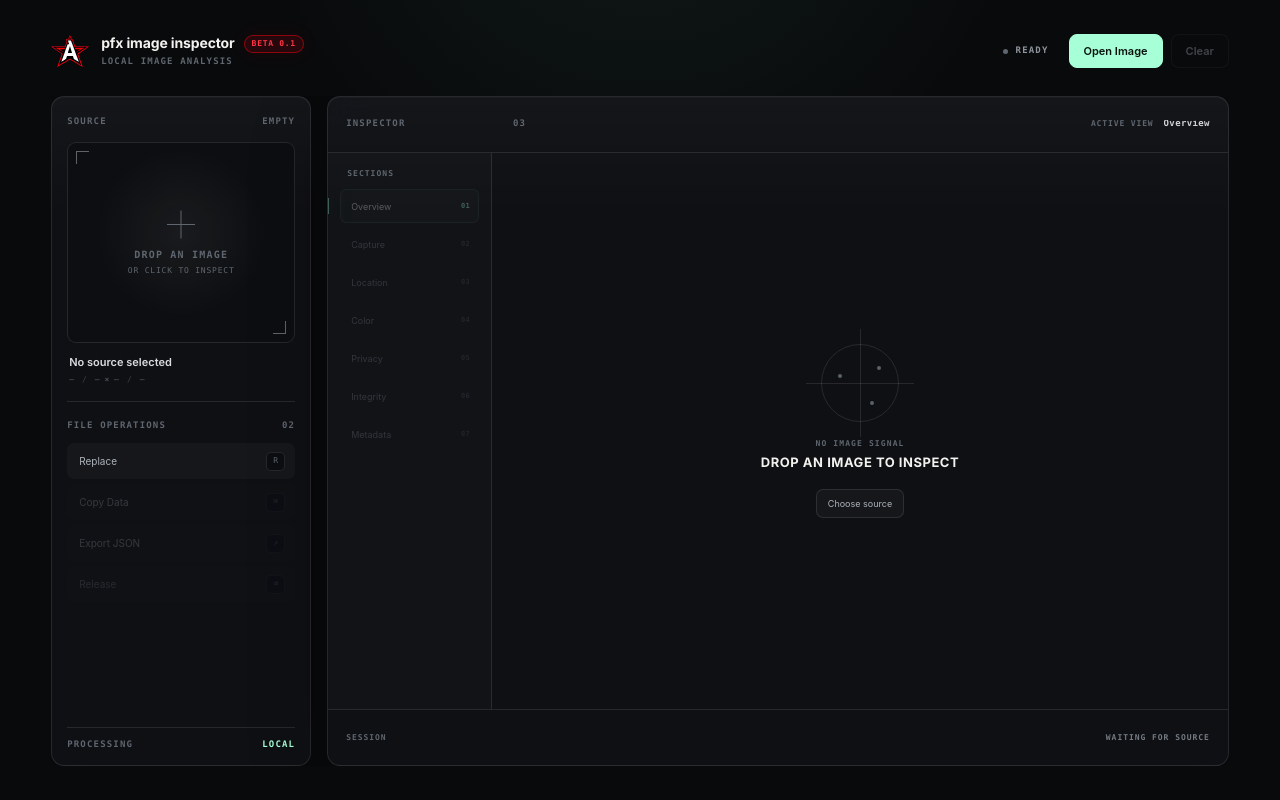
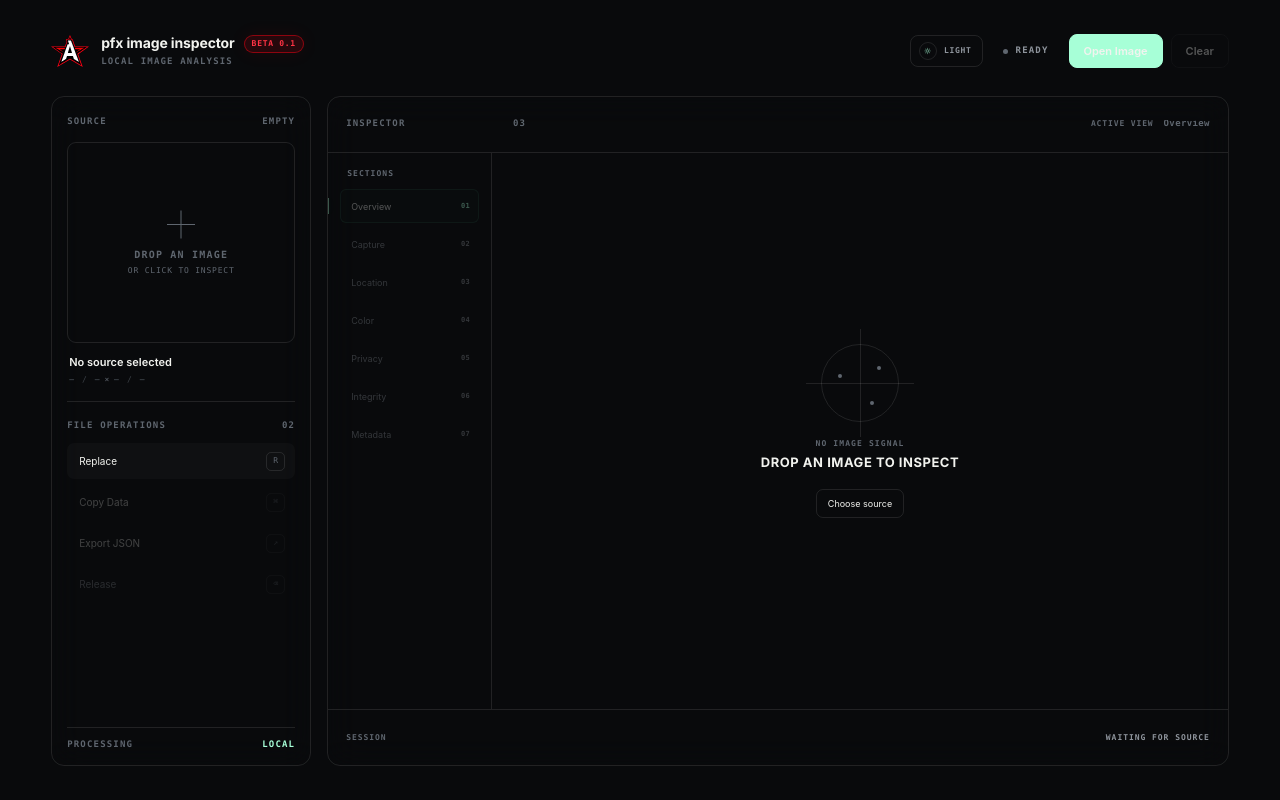
Before and after one commit to pfxamd/pfx-image-inspector, a React (Vite) app in the folder apps/web/: page / in a window 1280 px wide. Built offline with nearby package versions, Linux system fonts and the light colour scheme.

Commit message:
feat(web): add true light and dark themes

```diff
--- a/apps/web/src/app/App.tsx
+++ b/apps/web/src/app/App.tsx
@@ -12,6 +12,12 @@ import { InspectorPanel } from "../features/inspection/components/InspectorPanel
 import { SourcePanel } from "../features/inspection/components/SourcePanel.js";
 import type { InspectorTab } from "../features/inspection/components/InspectorPanel.js";
 import pfxLogo from "../assets/pfx-logo.svg";
+import {
+  applyTheme,
+  getInitialTheme,
+  persistTheme,
+  type Theme,
+} from "./theme.js";
 import "./app.css";
 
 const ACCEPTED_TYPES =
@@ -25,7 +31,13 @@ export function App() {
   const [activeTab, setActiveTab] = useState<InspectorTab>("overview");
   const [copied, setCopied] = useState(false);
   const [streamCycle, setStreamCycle] = useState(0);
+  const [theme, setTheme] = useState<Theme>(() => getInitialTheme());
   const previousStatus = useRef(state.status);
+
+  useEffect(() => {
+    applyTheme(theme);
+    persistTheme(theme);
+  }, [theme]);
 
   useEffect(() => {
     if (state.file === null) {
@@ -151,6 +163,25 @@ export function App() {
         </div>
 
         <div className="header-actions">
+          <button
+            className="theme-toggle"
+            type="button"
+            data-theme-toggle
+            aria-label={
+              theme === "dark"
+                ? "Switch to light mode"
+                : "Switch to dark mode"
+            }
+            onClick={() =>
+              setTheme((current) => (current === "dark" ? "light" : "dark"))
+            }
+          >
+            <span className="theme-toggle__icon" aria-hidden="true">
+              {theme === "dark" ? "☼" : "◐"}
+            </span>
+            <span>{theme === "dark" ? "LIGHT" : "DARK"}</span>
+          </button>
+
           <div
             className={`runtime-state runtime-state--${state.status}`}
             aria-live="polite"
--- a/apps/web/src/app/app.css
+++ b/apps/web/src/app/app.css
@@ -1,23 +1,88 @@
 :root {
   font-family:
     Inter, "SF Pro Display", "Segoe UI", system-ui, -apple-system, sans-serif;
-  color: #f2f3ef;
-  background: #090a0c;
   font-synthesis: none;
   text-rendering: geometricPrecision;
+  --source-width: 260px;
+
   --bg: #090a0c;
-  --surface: #101216;
+  --bg-glow: var(--bg-glow);
+  --surface: var(--surface);
+  --surface-panel: var(--surface-panel);
   --surface-raised: #15181d;
+  --surface-preview: var(--surface-preview);
+  --surface-kbd: var(--surface-preview);
+  --surface-overlay: var(--surface-overlay);
+  --fill-soft: var(--fill-soft);
+  --fill-soft-hover: var(--fill-soft-hover);
+  --fill-faint: var(--fill-faint);
+  --grid-line-a: var(--fill-soft);
+  --grid-line-b: var(--grid-line-b);
+  --row-line: var(--row-line);
   --line: rgba(255, 255, 255, 0.1);
   --line-strong: rgba(255, 255, 255, 0.18);
+  --corner-line: var(--corner-line);
   --text: #f2f3ef;
+  --text-strong: var(--text-strong);
+  --text-medium: var(--text-medium);
+  --text-soft: var(--text-soft);
   --muted: #8e949c;
   --muted-2: #5f666f;
+  --muted-3: var(--muted-3);
   --accent: #a7ffd7;
   --accent-strong: #68f7b8;
+  --accent-ink: var(--accent-ink);
+  --accent-hover: var(--accent-hover);
+  --accent-rgb: 104, 247, 184;
   --warning: #ffd180;
+  --warning-rgb: 255, 209, 128;
   --danger: #ff8d8d;
-  --source-width: 260px;
+  --danger-rgb: 255, 141, 141;
+  --shadow: var(--shadow);
+  --scrollbar: var(--scrollbar);
+}
+
+:root[data-theme="light"] {
+  --bg: #eef1f3;
+  --bg-glow: rgba(8, 122, 86, 0.08);
+  --surface: #ffffff;
+  --surface-panel: rgba(255, 255, 255, 0.92);
+  --surface-raised: #f7f8f9;
+  --surface-preview: #f5f7f8;
+  --surface-kbd: #f4f6f7;
+  --surface-overlay: rgba(248, 252, 250, 0.92);
+  --fill-soft: rgba(16, 20, 24, 0.035);
+  --fill-soft-hover: rgba(16, 20, 24, 0.065);
+  --fill-faint: rgba(16, 20, 24, 0.022);
+  --grid-line-a: rgba(16, 20, 24, 0.032);
+  --grid-line-b: rgba(16, 20, 24, 0.022);
+  --row-line: rgba(16, 20, 24, 0.065);
+  --line: rgba(18, 22, 26, 0.12);
+  --line-strong: rgba(18, 22, 26, 0.2);
+  --corner-line: rgba(18, 22, 26, 0.34);
+  --text: #171a1d;
+  --text-strong: #111417;
+  --text-medium: #33393f;
+  --text-soft: #4d555d;
+  --muted: #6d757d;
+  --muted-2: #8a9299;
+  --muted-3: #a4abb1;
+  --accent: #087a56;
+  --accent-strong: #096b4d;
+  --accent-ink: #ffffff;
+  --accent-hover: #066747;
+  --accent-rgb: 8, 122, 86;
+  --warning: #8a5a00;
+  --warning-rgb: 138, 90, 0;
+  --danger: #b52a34;
+  --danger-rgb: 181, 42, 52;
+  --shadow: rgba(21, 30, 36, 0.1);
+  --scrollbar: #b5bcc2;
+}
+
+:root {
+  color: var(--text);
+  background: var(--bg);
 }
 
 * {
@@ -35,8 +100,9 @@ body,
 
 body {
   min-width: 860px;
+  color: var(--text);
   background:
-    radial-gradient(circle at 50% -20%, rgba(104, 247, 184, 0.07), transparent 34%),
+    radial-gradient(circle at 50% -20%, var(--bg-glow), transparent 34%),
     var(--bg);
 }
 
@@ -81,8 +147,8 @@ button:disabled {
   pointer-events: none;
   opacity: 0.24;
   background-image:
-    linear-gradient(rgba(255, 255, 255, 0.025) 1px, transparent 1px),
-    linear-gradient(90deg, rgba(255, 255, 255, 0.018) 1px, transparent 1px);
+    linear-gradient(var(--grid-line-a) 1px, transparent 1px),
+    linear-gradient(90deg, var(--grid-line-b) 1px, transparent 1px);
   background-size: 42px 42px;
   mask-image: radial-gradient(circle at 50% 50%, black, transparent 82%);
 }
@@ -175,6 +241,45 @@ button:disabled {
   gap: 8px;
 }
 
+.theme-toggle {
+  height: 32px;
+  padding: 0 10px 0 8px;
+  display: inline-flex;
+  align-items: center;
+  gap: 7px;
+  border: 1px solid var(--line);
+  border-radius: 8px;
+  background: var(--fill-soft);
+  color: var(--muted);
+  font: 650 8px/1 ui-monospace, "SFMono-Regular", Consolas, monospace;
+  letter-spacing: 0.09em;
+  cursor: pointer;
+  transition:
+    color 160ms ease,
+    border-color 160ms ease,
+    background 160ms ease,
+    transform 160ms ease;
+}
+
+.theme-toggle:hover {
+  color: var(--text);
+  border-color: var(--line-strong);
+  background: var(--fill-soft-hover);
+  transform: translateY(-1px);
+}
+
+.theme-toggle__icon {
+  width: 18px;
+  height: 18px;
+  display: grid;
+  place-items: center;
+  border: 1px solid var(--line);
+  border-radius: 50%;
+  color: var(--accent);
+  font-size: 11px;
+  line-height: 1;
+}
+
 .runtime-state {
   height: 32px;
   padding: 0 12px;
@@ -193,13 +298,13 @@ button:disabled {
 
 .runtime-state--inspecting .runtime-dot {
   background: var(--warning);
-  box-shadow: 0 0 14px rgba(255, 209, 128, 0.8);
+  box-shadow: 0 0 14px rgba(var(--warning-rgb), 0.5);
   animation: runtime-pulse 0.8s ease-in-out infinite alternate;
 }
 
 .runtime-state--ready .runtime-dot {
   background: var(--accent-strong);
-  box-shadow: 0 0 12px rgba(104, 247, 184, 0.45);
+  box-shadow: 0 0 12px rgba(var(--accent-rgb), 0.4);
 }
 
 .runtime-state--error .runtime-dot {
@@ -211,8 +316,8 @@ button:disabled {
   padding: 0 14px;
   border: 1px solid var(--line);
   border-radius: 8px;
-  background: rgba(255, 255, 255, 0.025);
-  color: #b8bdc4;
+  background: var(--fill-soft);
+  color: var(--text-soft);
   font-size: 11px;
   font-weight: 600;
   cursor: pointer;
@@ -226,20 +331,20 @@ button:disabled {
 .tool-button:hover:not(:disabled) {
   color: var(--text);
   border-color: var(--line-strong);
-  background: rgba(255, 255, 255, 0.055);
+  background: var(--fill-soft-hover);
   transform: translateY(-1px);
 }
 
 .tool-button--primary {
-  color: #07110d;
+  color: var(--accent-ink);
   background: var(--accent);
   border-color: var(--accent);
 }
 
 .tool-button--primary:hover:not(:disabled) {
-  color: #020604;
-  background: #c6ffe6;
-  border-color: #c6ffe6;
+  color: var(--accent-ink);
+  background: var(--accent-hover);
+  border-color: var(--accent-hover);
 }
 
 .tool-button:disabled {
@@ -270,11 +375,11 @@ button:disabled {
   border: 1px solid var(--line);
   border-radius: 13px;
   background:
-    linear-gradient(180deg, rgba(255, 255, 255, 0.025), transparent 18%),
-    rgba(16, 18, 22, 0.88);
+    linear-gradient(180deg, var(--fill-soft), transparent 18%),
+    var(--surface-panel);
   box-shadow:
-    0 20px 80px rgba(0, 0, 0, 0.22),
-    inset 0 1px 0 rgba(255, 255, 255, 0.025);
+    0 20px 80px var(--shadow),
+    inset 0 1px 0 var(--fill-soft);
   backdrop-filter: blur(16px);
 }
 
@@ -301,8 +406,8 @@ button:disabled {
   border: 1px solid var(--line);
   border-radius: 9px;
   background:
-    radial-gradient(circle at 50% 45%, rgba(255, 255, 255, 0.055), transparent 54%),
-    #0c0e11;
+    radial-gradient(circle at 50% 45%, var(--fill-soft-hover), transparent 54%),
+    var(--surface-preview);
   cursor: pointer;
   padding: 0;
 }
@@ -320,15 +425,15 @@ button:disabled {
 .source-preview::before {
   top: 8px;
   left: 8px;
-  border-top: 1px solid rgba(255, 255, 255, 0.35);
-  border-left: 1px solid rgba(255, 255, 255, 0.35);
+  border-top: 1px solid var(--corner-line);
+  border-left: 1px solid var(--corner-line);
 }
 
 .source-preview::after {
   right: 8px;
   bottom: 8px;
-  border-right: 1px solid rgba(255, 255, 255, 0.35);
-  border-bottom: 1px solid rgba(255, 255, 255, 0.35);
+  border-right: 1px solid var(--corner-line);
+  border-bottom: 1px solid var(--corner-line);
 }
 
 .source-preview img {
@@ -397,8 +502,8 @@ button:disabled {
   top: 12%;
   background: linear-gradient(90deg, transparent, var(--accent), transparent);
   box-shadow:
-    0 0 12px rgba(104, 247, 184, 0.9),
-    0 12px 34px rgba(104, 247, 184, 0.22);
+    0 0 12px rgba(var(--accent-rgb), 0.85),
+    0 12px 34px rgba(var(--accent-rgb), 0.22);
   animation: scan 1.15s cubic-bezier(0.45, 0, 0.55, 1) infinite alternate;
 }
 
@@ -406,8 +511,8 @@ button:disabled {
   position: absolute;
   inset: 0;
   background-image:
-    linear-gradient(rgba(167, 255, 215, 0.08) 1px, transparent 1px),
-    linear-gradient(90deg, rgba(167, 255, 215, 0.06) 1px, transparent 1px);
+    linear-gradient(rgba(var(--accent-rgb), 0.08) 1px, transparent 1px),
+    linear-gradient(90deg, rgba(var(--accent-rgb), 0.06) 1px, transparent 1px);
   background-size: 16px 16px;
   mask-image: linear-gradient(transparent, black 30%, black 70%, transparent);
   opacity: 0.38;
@@ -419,8 +524,8 @@ button:disabled {
   left: 12px;
   bottom: 12px;
   padding: 5px 7px;
-  background: rgba(5, 10, 8, 0.78);
-  border: 1px solid rgba(167, 255, 215, 0.28);
+  background: var(--surface-overlay);
+  border: 1px solid rgba(var(--accent-rgb), 0.28);
   color: var(--accent);
   font: 600 7px/1 ui-monospace, "SFMono-Regular", Consolas, monospace;
   letter-spacing: 0.11em;
@@ -434,7 +539,7 @@ button:disabled {
 
 .source-readout__name {
   overflow: hidden;
-  color: #dadddf;
+  color: var(--text-medium);
   font-size: 11px;
   font-weight: 620;
   white-space: nowrap;
@@ -475,7 +580,7 @@ button:disabled {
   border: 1px solid transparent;
   border-radius: 7px;
   background: rgba(255, 255, 255, 0.028);
-  color: #aeb4bb;
+  color: var(--text-soft);
   font-size: 10px;
   cursor: pointer;
   transition:
@@ -488,7 +593,7 @@ button:disabled {
 .operation-button:hover:not(:disabled) {
   color: var(--text);
   border-color: var(--line);
-  background: rgba(255, 255, 255, 0.055);
+  background: var(--fill-soft-hover);
   transform: translateX(2px);
 }
 
@@ -503,13 +608,13 @@ button:disabled {
   place-items: center;
   border: 1px solid var(--line);
   border-radius: 5px;
-  background: #0c0e11;
+  background: var(--surface-kbd);
   color: var(--muted-2);
   font: 500 8px/1 ui-monospace, "SFMono-Regular", Consolas, monospace;
 }
 
 .operation-button--quiet {
-  color: #737980;
+  color: var(--muted);
 }
 
 .source-foot {
@@ -560,7 +665,7 @@ button:disabled {
   overflow: hidden;
   padding: 14px 12px;
   border-right: 1px solid var(--line);
-  background: rgba(255, 255, 255, 0.012);
+  background: var(--fill-faint);
 }
 
 .inspector-shell__center {
@@ -598,7 +703,7 @@ button:disabled {
 
 .inspector-topbar__active strong {
   overflow: hidden;
-  color: #cfd3d6;
+  color: var(--text-medium);
   font-size: 9px;
   font-weight: 600;
   letter-spacing: 0.04em;
@@ -637,7 +742,7 @@ button:disabled {
   border: 1px solid transparent;
   border-radius: 6px;
   background: transparent;
-  color: #777e86;
+  color: var(--muted);
   font-size: 9px;
   text-align: left;
   cursor: pointer;
@@ -649,22 +754,22 @@ button:disabled {
 }
 
 .inspector-sections button small {
-  color: #444a51;
+  color: var(--muted-3);
   font: 600 7px/1 ui-monospace, "SFMono-Regular", Consolas, monospace;
   letter-spacing: 0.06em;
 }
 
 .inspector-sections button:hover:not(:disabled) {
-  color: #d4d7da;
+  color: var(--text-medium);
   border-color: var(--line);
-  background: rgba(255, 255, 255, 0.025);
+  background: var(--fill-soft);
   transform: translateX(2px);
 }
 
 .inspector-sections button.is-active {
   color: var(--text);
-  border-color: rgba(167, 255, 215, 0.16);
-  background: rgba(167, 255, 215, 0.045);
+  border-color: rgba(var(--accent-rgb), 0.16);
+  background: rgba(var(--accent-rgb), 0.045);
 }
 
 .inspector-sections button.is-active::before {
@@ -674,7 +779,7 @@ button:disabled {
   width: 1px;
   height: 16px;
   background: var(--accent);
-  box-shadow: 0 0 10px rgba(104, 247, 184, 0.45);
+  box-shadow: 0 0 10px rgba(var(--accent-rgb), 0.4);
 }
 
 .inspector-sections button.is-active small {
@@ -706,7 +811,7 @@ button:disabled {
 }
 
 .inspector-bottom-state strong {
-  color: #747b82;
+  color: var(--muted);
   font-weight: 600;
 }
 
@@ -758,7 +863,7 @@ button:disabled {
   width: 4px;
   height: 4px;
   border-radius: 50%;
-  background: #5a6169;
+  background: var(--muted-2);
 }
 
 .inspector-empty__signal span:nth-child(1) {
@@ -801,14 +906,14 @@ button:disabled {
   padding: 8px 11px;
   border: 1px solid var(--line);
   border-radius: 7px;
-  background: rgba(255, 255, 255, 0.03);
-  color: #aeb4ba;
+  background: var(--fill-soft);
+  color: var(--text-soft);
   font-size: 9px;
   cursor: pointer;
 }
 
 .inspector-empty--error strong {
-  color: #ffd0d0;
+  color: var(--danger);
 }
 
 .reading-stage {
@@ -822,7 +927,7 @@ button:disabled {
   position: relative;
   width: 124px;
   height: 124px;
-  border: 1px solid rgba(167, 255, 215, 0.16);
+  border: 1px solid rgba(var(--accent-rgb), 0.16);
   border-radius: 50%;
   animation: slow-spin 7s linear infinite;
 }
@@ -832,7 +937,7 @@ button:disabled {
   content: "";
   position: absolute;
   inset: 16px;
-  border: 1px solid rgba(167, 255, 215, 0.09);
+  border: 1px solid rgba(var(--accent-rgb), 0.09);
   border-radius: 50%;
 }
 
@@ -840,7 +945,7 @@ button:disabled {
   inset: 46%;
   background: var(--accent);
   border: 0;
-  box-shadow: 0 0 22px rgba(104, 247, 184, 0.55);
+  box-shadow: 0 0 22px rgba(var(--accent-rgb), 0.5);
 }
 
 .reading-axis span {
@@ -895,7 +1000,7 @@ button:disabled {
   display: grid;
   gap: 8px;
   justify-items: end;
-  color: #444a51;
+  color: var(--muted-3);
   font: 500 9px/1 ui-monospace, "SFMono-Regular", Consolas, monospace;
   letter-spacing: 0.12em;
 }
@@ -915,7 +1020,7 @@ button:disabled {
   overflow: auto;
   padding: clamp(22px, 3vh, 34px) clamp(24px, 2.8vw, 42px);
   scrollbar-width: thin;
-  scrollbar-color: #343a41 transparent;
+  scrollbar-color: var(--scrollbar) transparent;
   animation: reveal-view 220ms ease-out both;
 }
 
@@ -933,7 +1038,7 @@ button:disabled {
   max-width: 720px;
   margin-top: 9px;
   overflow: hidden;
-  color: #eceeeb;
+  color: var(--text-strong);
   font-size: clamp(18px, 1.9vw, 28px);
   font-weight: 560;
   letter-spacing: -0.035em;
@@ -983,19 +1088,19 @@ button:disabled {
   display: grid;
   grid-template-columns: minmax(90px, 0.7fr) minmax(0, 1.3fr);
   align-items: center;
-  border-top: 1px solid rgba(255, 255, 255, 0.045);
+  border-top: 1px solid var(--row-line);
   gap: 14px;
 }
 
 .data-row span {
-  color: #747b83;
+  color: var(--muted);
   font-size: 9px;
 }
 
 .data-row strong {
   min-width: 0;
   overflow: hidden;
-  color: #cdd1d5;
+  color: var(--text-medium);
   font: 500 9px/1.2 ui-monospace, "SFMono-Regular", Consolas, monospace;
   white-space: nowrap;
   text-align: right;
@@ -1032,7 +1137,7 @@ button:disabled {
 
 .signal strong {
   display: block;
-  color: #6c737b;
+  color: var(--muted);
   font-size: 10px;
 }
 
@@ -1069,7 +1174,7 @@ button:disabled {
 .coordinate-field strong {
   display: block;
   margin-top: 12px;
-  color: #e2e5e1;
+  color: var(--text-strong);
   font: 500 clamp(16px, 1.8vw, 24px)/1 ui-monospace, "SFMono-Regular", Consolas, monospace;
   letter-spacing: -0.04em;
 }
@@ -1100,19 +1205,19 @@ button:disabled {
 }
 
 .severity--high {
-  border-color: rgba(255, 141, 141, 0.22);
+  border-color: rgba(var(--danger-rgb), 0.22);
   color: var(--danger);
 }
 
 .severity--medium,
 .severity--warning {
-  border-color: rgba(255, 209, 128, 0.22);
+  border-color: rgba(var(--warning-rgb), 0.22);
   color: var(--warning);
 }
 
 .severity--low,
 .severity--info {
-  border-color: rgba(167, 255, 215, 0.18);
+  border-color: rgba(var(--accent-rgb), 0.18);
   color: var(--accent);
 }
 
@@ -1146,7 +1251,7 @@ button:disabled {
   z-index: 2;
   top: -34px;
   padding-top: 34px;
-  background: linear-gradient(#101216 84%, transparent);
+  background: linear-gradient(var(--surface) 84%, transparent);
 }
 
 .metadata-switcher {
@@ -1172,8 +1277,8 @@ button:disabled {
 }
 
 .metadata-switcher button.is-active {
-  border-color: rgba(167, 255, 215, 0.28);
-  background: rgba(167, 255, 215, 0.05);
+  border-color: rgba(var(--accent-rgb), 0.28);
+  background: rgba(var(--accent-rgb), 0.05);
   color: var(--accent);
 }
 
@@ -1203,19 +1308,19 @@ button:disabled {
   min-height: 38px;
   padding: 8px 10px;
   align-items: start;
-  border-bottom: 1px solid rgba(255, 255, 255, 0.045);
+  border-bottom: 1px solid var(--row-line);
 }
 
 .metadata-row code {
   overflow-wrap: anywhere;
-  color: #8d949c;
+  color: var(--muted);
   font-size: 9px;
 }
 
 .metadata-row span {
   min-width: 0;
   overflow-wrap: anywhere;
-  color: #c5c9cd;
+  color: var(--text-medium);
   font: 500 9px/1.45 ui-monospace, "SFMono-Regular", Consolas, monospace;
 }
 
@@ -1251,14 +1356,14 @@ button:disabled {
   left: 120px;
   top: calc(116px + (var(--stream-row, 0) * 34px));
   padding: 4px 6px;
-  border: 1px solid rgba(167, 255, 215, 0.18);
+  border: 1px solid rgba(var(--accent-rgb), 0.18);
   border-radius: 4px;
-  background: rgba(6, 12, 9, 0.82);
+  background: var(--surface-overlay);
   color: var(--accent);
   font: 600 7px/1 ui-monospace, "SFMono-Regular", Consolas, monospace;
   letter-spacing: 0.08em;
   opacity: 0;
-  box-shadow: 0 0 18px rgba(104, 247, 184, 0.08);
+  box-shadow: 0 0 18px rgba(var(--accent-rgb), 0.08);
   animation: data-flight 1.15s cubic-bezier(0.18, 0.78, 0.24, 1) forwards;
 }
 
@@ -1285,8 +1390,8 @@ button:disabled {
 }
 
 @keyframes code-flicker {
-  from { color: #3c4248; transform: translateX(0); }
-  to { color: #7a8b83; transform: translateX(-3px); }
+  from { color: var(--muted-3); transform: translateX(0); }
+  to { color: var(--muted); transform: translateX(-3px); }
 }
 
 @keyframes reveal-view {
@@ -1400,3 +1505,43 @@ button:disabled {
     display: none;
   }
 }
+
+
+:root[data-theme="light"] .source-column,
+:root[data-theme="light"] .inspector {
+  box-shadow:
+    0 18px 54px var(--shadow),
+    inset 0 1px 0 rgba(255, 255, 255, 0.8);
+}
+
+:root[data-theme="light"] .source-preview img {
+  filter: saturate(0.98) contrast(1.01);
+}
+
+:root[data-theme="light"] .source-preview--inspecting img {
+  filter: saturate(0.65) contrast(1.04);
+}
+
+:root[data-theme="light"] .beta-badge {
+  background: rgba(255, 0, 20, 0.075);
+}
+
+:root[data-theme="light"] .tool-button--primary {
+  box-shadow: 0 6px 18px rgba(var(--accent-rgb), 0.14);
+}
+
+body,
+.source-column,
+.inspector,
+.source-preview,
+.tool-button,
+.theme-toggle,
+.operation-button,
+.inspector-sections button,
+.metadata-switcher button {
+  transition:
+    background-color 180ms ease,
+    border-color 180ms ease,
+    color 180ms ease,
+    box-shadow 180ms ease;
+}
--- /dev/null
+++ b/apps/web/src/app/theme.ts
@@ -0,0 +1,31 @@
+export type Theme = "dark" | "light";
+
+const STORAGE_KEY = "pfx-image-inspector:theme";
+
+export function getInitialTheme(): Theme {
+  try {
+    const stored = window.localStorage.getItem(STORAGE_KEY);
+    if (stored === "dark" || stored === "light") {
+      applyTheme(stored);
+      return stored;
+    }
+  } catch {
+    // Storage can be unavailable in restricted browser contexts.
+  }
+
+  applyTheme("dark");
+  return "dark";
+}
+
+export function applyTheme(theme: Theme): void {
+  document.documentElement.dataset.theme = theme;
+  document.documentElement.style.colorScheme = theme;
+}
+
+export function persistTheme(theme: Theme): void {
+  try {
+    window.localStorage.setItem(STORAGE_KEY, theme);
+  } catch {
+    // Theme still works for the current session without persistence.
+  }
+}
```
Also changed, not shown: 1 other file (tests, documents, lock files or other folders).
